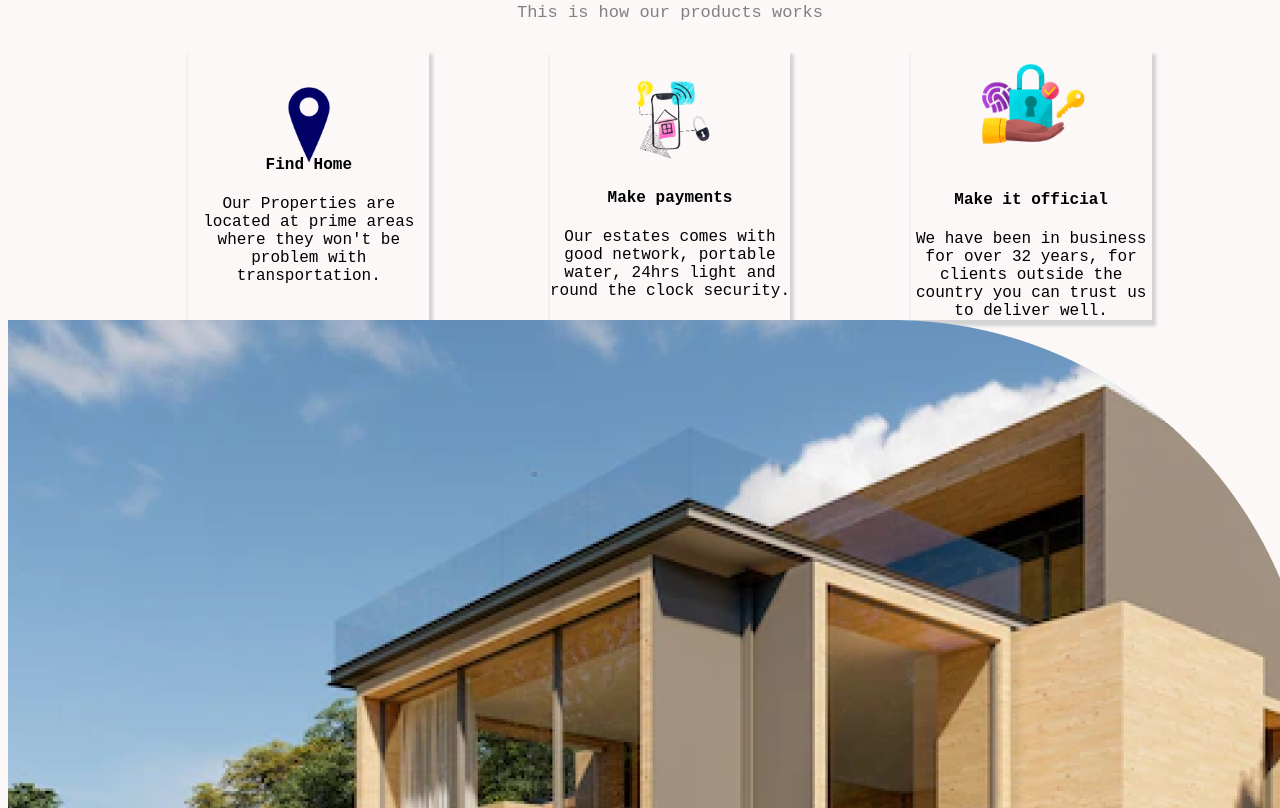
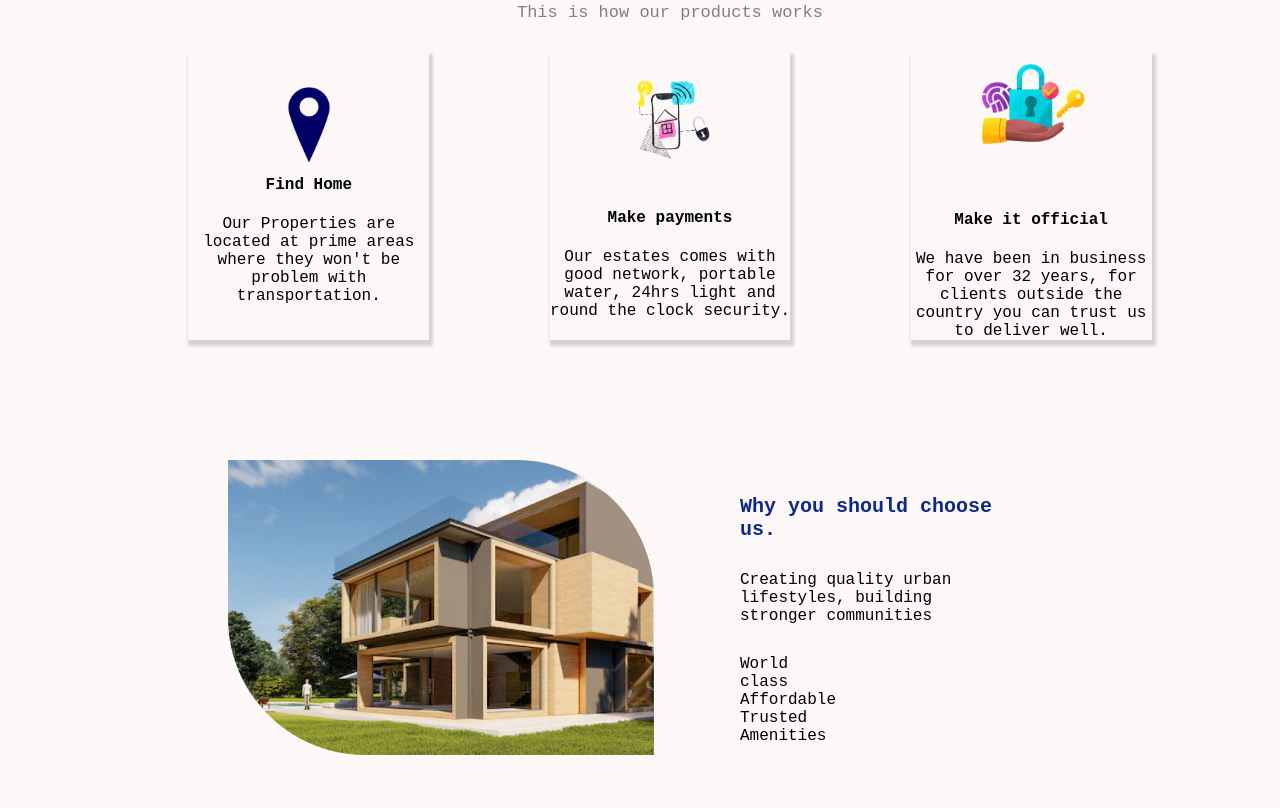
Before and after one commit to Kangonga/vallies_estate, a plain HTML site: page index.html in a window 1280 px wide. Shown: the part 812-1620 px from the top of the page. After the commit the page ends 1580 px from the top, so only its background shows below. Drawn offline with Linux system fonts and the light colour scheme.

Commit message:
add section5

```diff
--- a/index.html
+++ b/index.html
@@ -154,11 +154,11 @@
 <div class="section5">
 
     <div class="image">
-        <img src="images\image 2.png" alt="">
+        <img src="images\image 2.png" alt="image">
     </div>
     <div class="content">
-        <div class="title">Why you should choose us.</div>
-        <div class="body">Creating quality urban lifestyles, building stronger communities</div>
+        <div class="content-title">Why you should choose us.</div>
+        <div class="content-body">Creating quality urban lifestyles, building stronger communities</div>
         <div class="foot">
             <div class="ticks1">
                 <div>
--- a/styles.css
+++ b/styles.css
@@ -215,14 +215,37 @@ li {
 
 /* ********************************** */
 
-.section5
+.section5 {
+    display: flex;
+    justify-content: center;
+    margin-left: 200px;
+    margin-top: 120px;
+}
+.section5 div {
+    width: 50%;
+}
+.image img {
+    width: 80%;
+    margin-left: 20px;
+}
 
 
+.content {
+    margin-left: 0;
+    display: flex;
+    flex-direction: column;
+    justify-content: space-around;
+    margin-top: 20px;
+}
+.content-title {
+    font-size: 20px;
+    color: #0f298b;
+    font-weight: 900;
+}
 
+.content-body {
 
-
-
-
+}
 
 
 
```
